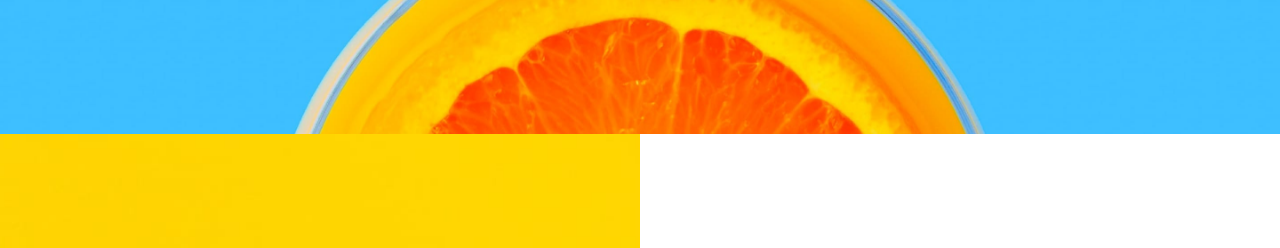
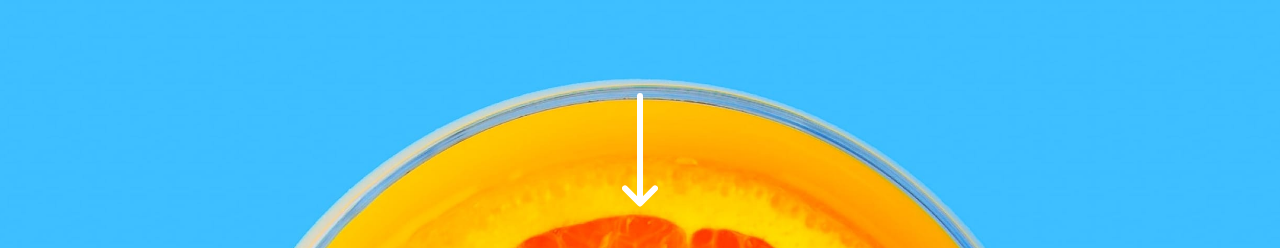
Before and after one commit to hongleang/frontendchallenge-landing-page, a website built with webpack: page index.html in a window 1280 px wide. Shown: the part 352-600 px from the top of the page. Built offline with nearby package versions, Linux system fonts and the light colour scheme.

Commit message:
Fix hero section height

```diff
--- a/scss/layouts/_layouts.scss
+++ b/scss/layouts/_layouts.scss
@@ -11,6 +11,6 @@
     display: grid;
     width: 100%;
     grid-template-columns: 1fr;
-    grid-template-rows: 2rem 25rem auto;
+    grid-template-rows: 2rem 100vh auto;
     gap: 0px 0px;
   }
```
Also changed, not shown: dist/css/style.css.
